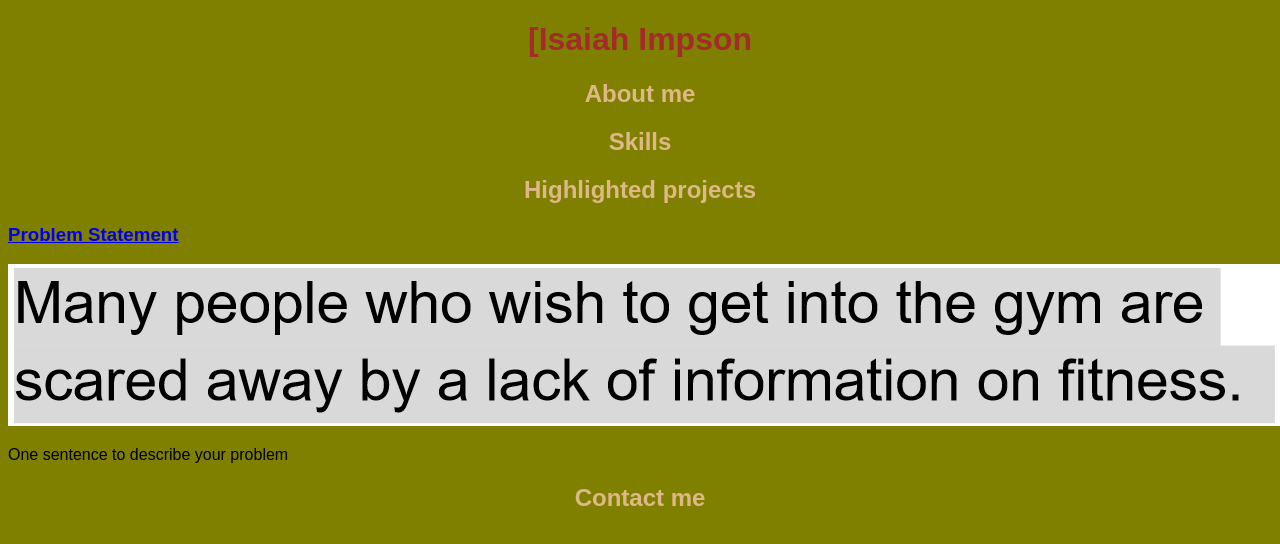
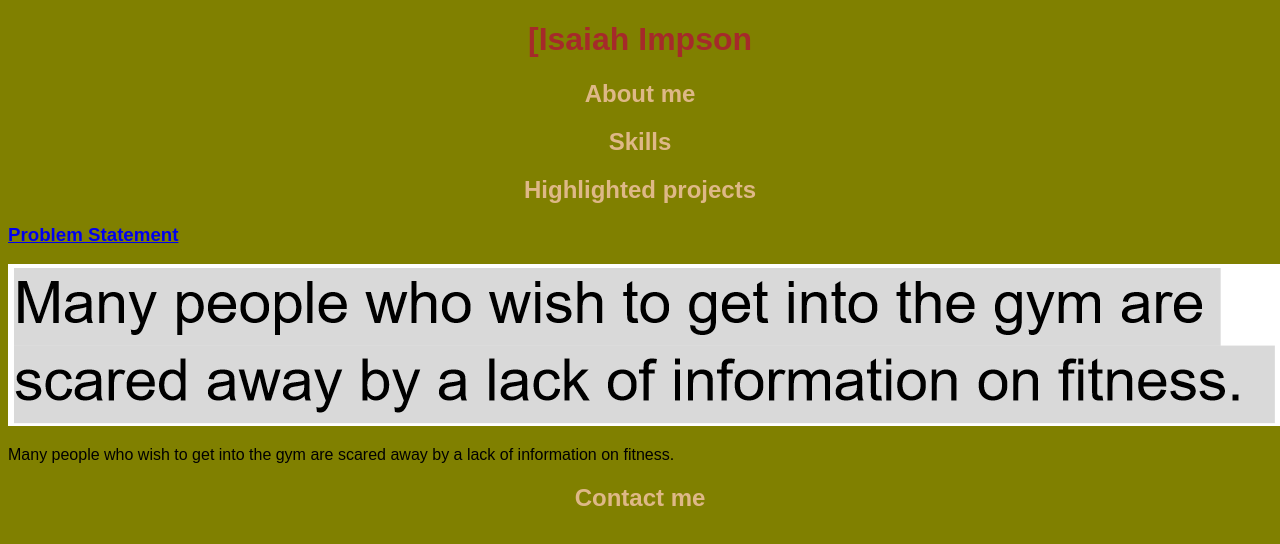
Before and after one commit to blitz-the-great/blitz-the-great.github.io, a plain HTML site: page index.html in a window 1280 px wide. Drawn offline with Linux system fonts and the light colour scheme.

Commit message:
added problem qustion again

```diff
--- a/index.html
+++ b/index.html
@@ -14,7 +14,8 @@
                 <section class="project">
                 <a href="files/Untitled document - Google Docs.pdf"><h3>Problem Statement</h3></a>
                 <a href="files/Untitled document - Google Docs.pdf"><img src="images/Screenshot 2024-09-25 at 15-40-32 Untitled document - Google Docs.png"></a>
-                <p>One sentence to describe your problem</p>
+                <p>Many people who wish to get into the gym are scared away by a lack of information on fitness.
+                </p>
                 </section>
                 </div>
         </div>
```
